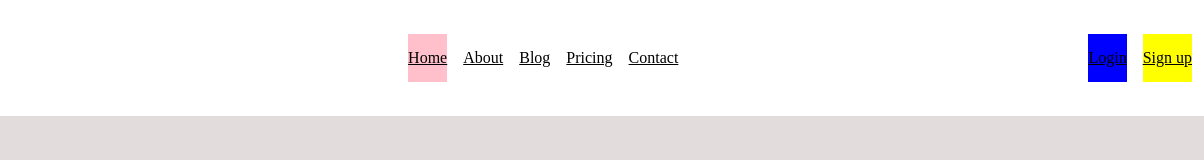
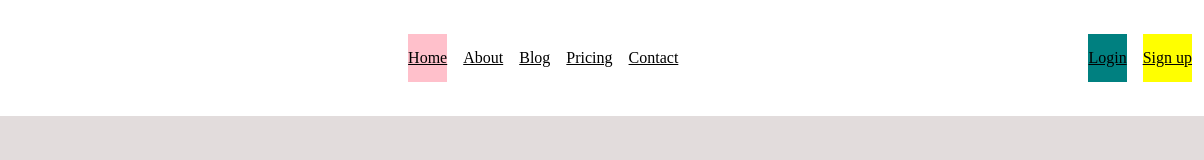
Before and after one commit to ub-victor/What-you-can-do-with-Margin, a plain HTML site: page index.html in a window 1280 px wide. Shown: the full height of the page, 76-1280 px from the left. Drawn offline with Linux system fonts and the light colour scheme.

Commit message:
Intial Commit

```diff
--- a/style.css
+++ b/style.css
@@ -60,7 +60,7 @@ header > img{
 }
 
 .nav__list li:nth-of-type(6){
-    background-color: blue;
+    background: teal;
     margin-left: auto; /* The 'margin-left: auto' rule pushes the sixth list item to the right edge of the container. */
 }
 
```
